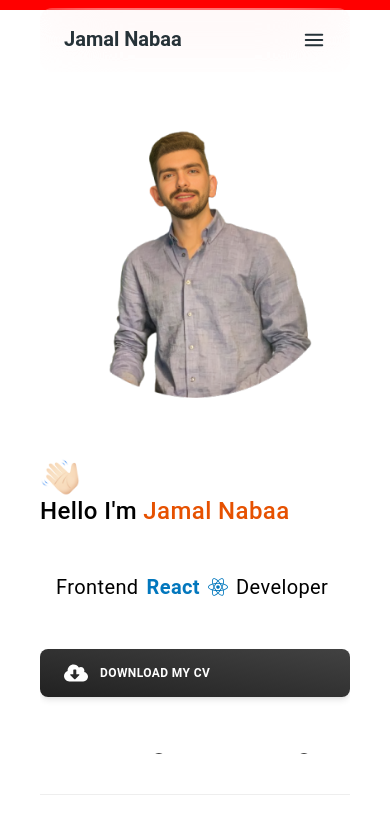
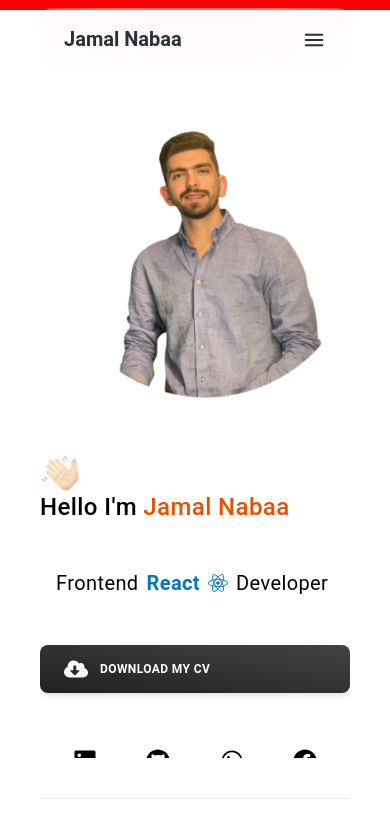
Before and after one commit to jamaln02/my-portfolio, a React (Vite) app: page / in a window 390 px wide. Shown: the top 839 px of the page. Built offline with nearby package versions, Linux system fonts and the light colour scheme.

Commit message:
fix animation responsive

```diff
--- a/src/Hero.jsx
+++ b/src/Hero.jsx
@@ -59,7 +59,7 @@ const Hero = () => {
     <div className="flex flex-col-reverse md:flex-row justify-evenly items-center md:items-start mt-4 tracking-wide overflow-hidden">
       <div className="w-full md:w-1/2 flex flex-col gap-12 mt-10 md:mt-20 overflow-hidden">
         <motion.div
-          initial={{ x: -400 }}
+          initial={{ x: -200 }}
           whileInView={{
             x: 0,
             transition: { duration: 1, type: "spring", mass: 0.7 },
@@ -72,7 +72,7 @@ const Hero = () => {
           </h1>
         </motion.div>
         <motion.p
-          initial={{ x: 400 }}
+          initial={{ x: 200 }}
           whileInView={{
             x: 0,
             transition: { duration: 1, type: "spring", mass: 0.7 },
@@ -87,7 +87,7 @@ const Hero = () => {
         </motion.p>
 
         <motion.div
-          initial={{ x: -200, scale: 0 }}
+          initial={{ x: -100, scale: 0 }}
           whileInView={{ x: 0, scale: 1, transition: { duration: 1.5 } }}
         >
           <Button
@@ -103,7 +103,7 @@ const Hero = () => {
           initial="hidden"
           animate={"visible"}
           whileInView={"visible"}
-          className="flex items-center justify-evenly md:justify-normal gap-4 mt-2 text-xl"
+          className="flex items-center justify-evenly md:justify-normal gap-4 mt-2 text-2xl"
         >
           {social.map((ele, ind) => (
             <motion.span key={ind} variants={anchorVariants}>
@@ -114,9 +114,9 @@ const Hero = () => {
       </div>
 
       <motion.div
-        initial={{ x: 0, y: 0 }}
+        initial={{ x: 10, y: 0 }}
         whileInView={{
-          y: -50,
+          y: -40,
           transition: {
             duration: 1.5,
             delay: 1,
```
